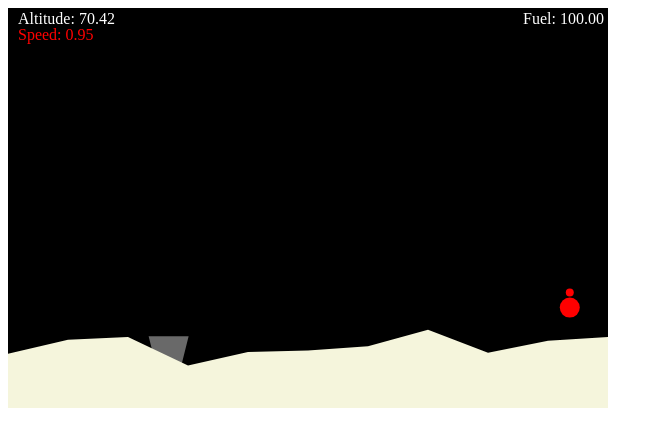
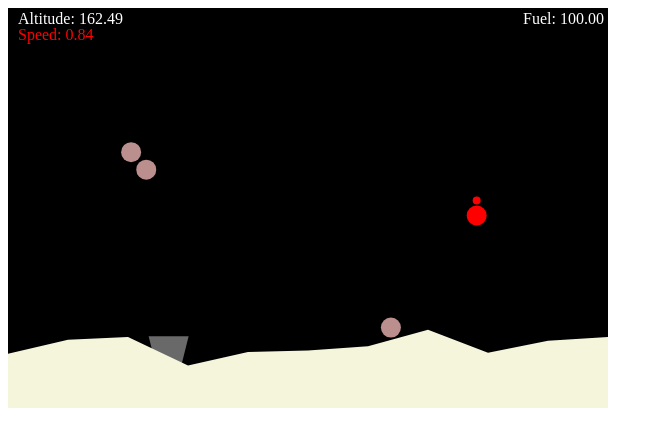
Before and after one commit to raybejjani/loonylander, a plain HTML site: page index.html in a window 1280 px wide. Shown: the whole page, without its empty margins (0-663 px from the left). Drawn offline with Linux system fonts and the light colour scheme.

Commit message:
Meteors: added with collisions with all objects and themselves.
Signed-off-by: Ray Bejjani <ray.bejjani@gmail.com>

```diff
--- a/collision.js
+++ b/collision.js
@@ -120,3 +120,30 @@ function testCollisionLineCircle() {
 
 	console.log("complete");
 }
+
+
+// find the vector between the centers, if that length is less than the sum
+// of radii, it is a collision
+function collideCircleCircle(c1, r1, c2, r2) {
+	var vect = vectorSub(c2, c1);
+	var distance = Math.sqrt(vectorDot(vect, vect));
+
+	return [distance <= (r1+r2), vect]
+}
+
+function testCollideCircleCircle() {
+	var f = function(c1,r1,c2,r2) { // wrap to simplify asserts below
+		var [c, _] = collideCircleCircle(c1,r1,c2,r2);
+		return c
+	};
+
+	var c1 = [0, 0];
+	var r1 = 1;
+	var c2 = [0,2];
+	var r2 = 1;
+	var c3 = [0,3];
+	var r3 = 1;
+
+	console.assert(f(c1, r1, c2, r2) === true);
+	console.assert(f(c1, r1, c3, r3) === false);
+}
--- a/index.html
+++ b/index.html
@@ -8,6 +8,7 @@
 	<script src="terrain.js"></script>
 	<script src="landing_pad.js"></script>
 	<script src="ship.js"></script>
+	<script src="meteor.js"></script>
 	<script src="main.js"></script>
 </head>
 
--- a/main.js
+++ b/main.js
@@ -15,6 +15,7 @@ var gravity = -0.01;
 var drag_coefficient = 0.99;
 var thrust_strength = 0.2;
 var turn_strength = 0.05; // radians
+var meteor_spawn_interval = 2500; // in ms
 
 function drawLose() {
 	var ctx = canv.getContext("2d");
@@ -51,6 +52,7 @@ var ctx = canv.getContext("2d");
 var ship = new Ship(Math.random()*canv.width, canv.height/2 + Math.random()*canv.height/2, 0.5*Math.PI, starting_fuel, canv.getContext("2d"));
 var ground = new Terrain(terrain_height, canv, canv.getContext("2d"));
 var landing = new Landing(ground.getLandingSpot(), canv, canv.getContext("2d"));
+var meteors = [];
 var lastCollision = [[0,0],[0,0]];
 
 // Extra handler for pause via "Space"
@@ -74,15 +76,59 @@ window.addEventListener("keydown", function(e) {
 });
 
 function loop() {
+	var time = new Date().getTime();
+	var needMeteors = time % meteor_spawn_interval; // every so many ms
+	if(-50 < needMeteors && needMeteors < 50) {
+		meteors.push(Meteor.getRandomMeteor());
+	}
+	if (meteors.length > 20) {
+		for(var i in meteors) {
+			var m = meteors[i];
+			if (m.x < 0 || m.x > width || m.y < 0 || m.y > height) {
+				meteors.splice(i, 1);
+			}
+		}
+	}
+
 	/**** Physics updates ****/
 	// Change the angle based on left/right arrow keys
 	if(ksleft)  ship.applyTurn(turn_strength);
 	if(ksright) ship.applyTurn(-turn_strength);
 	if(ksup) ship.applyThrust(thrust_strength);
 
-	ship.runPhysics(drag_coefficient, 0, gravity);
+
 
 	// Collisions
+
+	// Meteor collisions
+	for(var i in meteors) {
+		var m = meteors[i];
+		// ground
+		var [collisionLanding, vLanding] = landing.collideShip(m);
+	  var [collisionGround, vGround] = ground.collideShip(m);
+	  if(collisionLanding) m.applyCollision(vLanding);
+	  if(collisionGround) m.applyCollision(vGround);
+
+		// with the ship
+		var [collisionShip, vShip] = collideCircleCircle(m.getCenter(), m.r, ship.getCenter(), ship.r);
+	 	if(collisionShip) {
+	 		m.applyCollision(vShip);
+	 		ship.applyCollision(vectorScale(vShip, -1));
+		}
+
+
+		// each other
+		for(var j=0; j<i; j++) {
+			var o = meteors[j];
+			var [collisionMeteor, vMeteor] = collideCircleCircle(m.getCenter(), m.r, o.getCenter(), o.r);
+	  	if(collisionMeteor) {
+	  		m.applyCollision(vMeteor);
+	 			o.applyCollision(vectorScale(vMeteor, -1));
+			}
+		}
+	}
+
+	// Ground & Landing collisions
 	var need_drawLose = false;
 	var [collisionLanding, vLanding] = landing.collideShip(ship)
 	var [collisionGround, vGround] = ground.collideShip(ship)
@@ -97,14 +143,22 @@ function loop() {
 		}
 	}
 
+	for(var i in meteors) {
+		meteors[i].runPhysics(drag_coefficient, 0, gravity);
+	}
+	ship.runPhysics(drag_coefficient, 0, gravity);
+
 	/**** Drawing ****/
 	// Clear the canvas
 	bpClearCanvas();
 
-	drawUI();
 	landing.draw();
 	ground.draw();
+	for(var i in meteors) {
+		meteors[i].draw();
+	}
 	ship.draw();
+	drawUI();
 	if(need_drawLose) drawLose();
 	if(debug) bpDrawCollisionLine(lastCollision);
 }
--- /dev/null
+++ b/meteor.js
@@ -0,0 +1,34 @@
+var rm = 15;
+var meteor_bounce = 1.0;
+
+function Meteor(x, y, vx, vy) {
+	// FIXME: non r radii are unstable on the ground, eventually exploding
+	// away.
+	this.r = r; //0.5*rm + 0.8*Math.random()*rm;
+
+	this.x = x;
+	this.y = y;
+
+	this.vx =  vx;
+	this.vy =  vy;
+
+	this.bounce = meteor_bounce;
+
+	this.ctx = ctx;
+	this.color = 'rosybrown';
+}
+
+Meteor.prototype.getCenter = Ship.prototype.getCenter;
+Meteor.prototype.applyCollision = Ship.prototype.applyCollision;
+Meteor.prototype.runPhysics = Ship.prototype.runPhysics;
+
+Meteor.prototype.draw = function() {
+	bpDrawCircle(this.x, this.y, this.r, this.color);
+};
+
+
+Meteor.getRandomMeteor = function() {
+	var m = new Meteor(1.1*width, 0.5*height + 0.5*Math.random()*height,
+											-20*(Math.random() - 0.5), -Math.random());
+  return m;
+}
```
